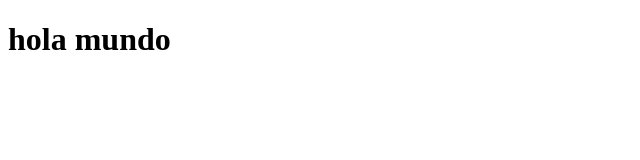
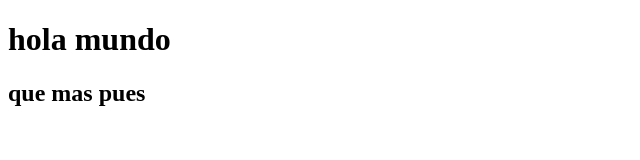
Before and after one commit to jhomendez98/encriptador, a plain HTML site: page index.html in a window 1280 px wide. Shown: the whole page, without its empty margins (0-640 px from the left). Drawn offline with Linux system fonts and the light colour scheme.

Commit message:
agregando un h2

```diff
--- a/index.html
+++ b/index.html
@@ -10,6 +10,7 @@
 
 <body>
     <h1>hola mundo</h1>
+    <h2>que mas pues</h2>
 </body>
 
 </html>
```
